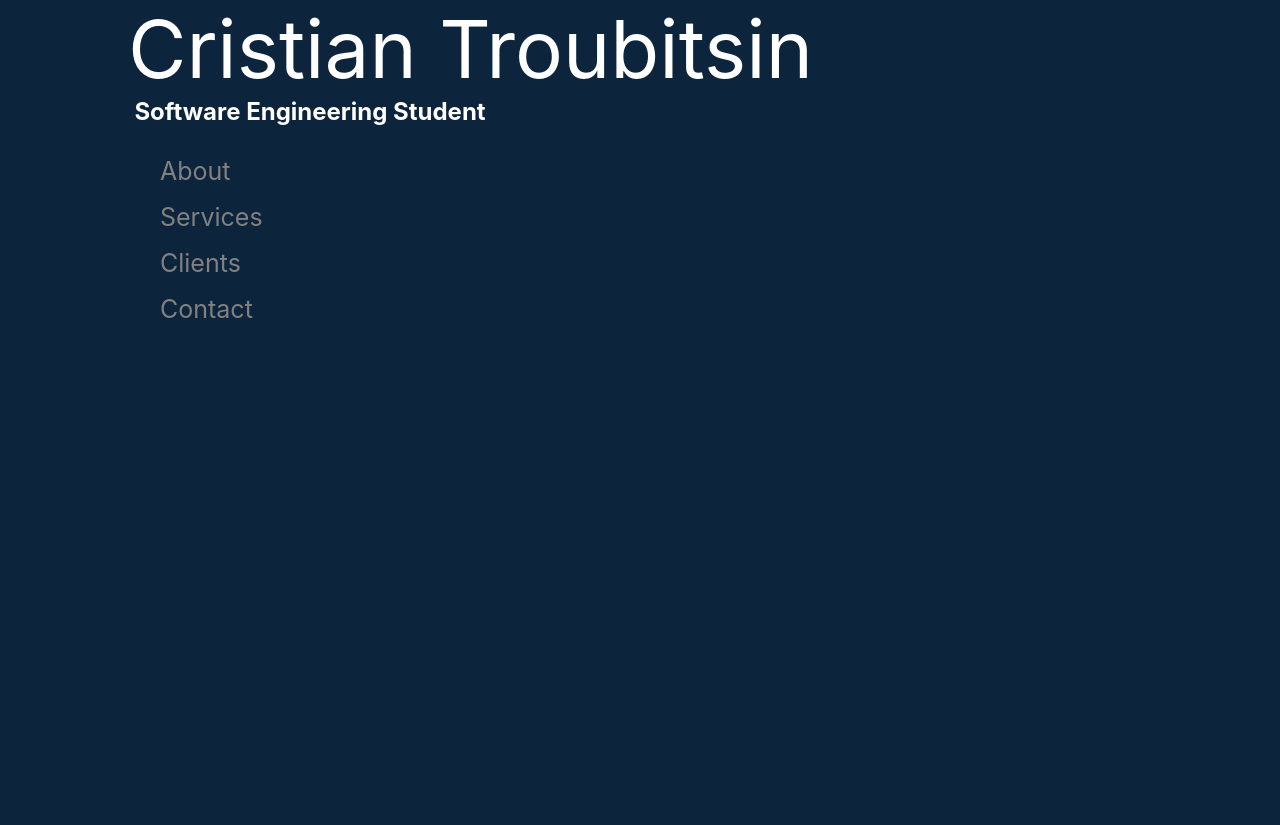
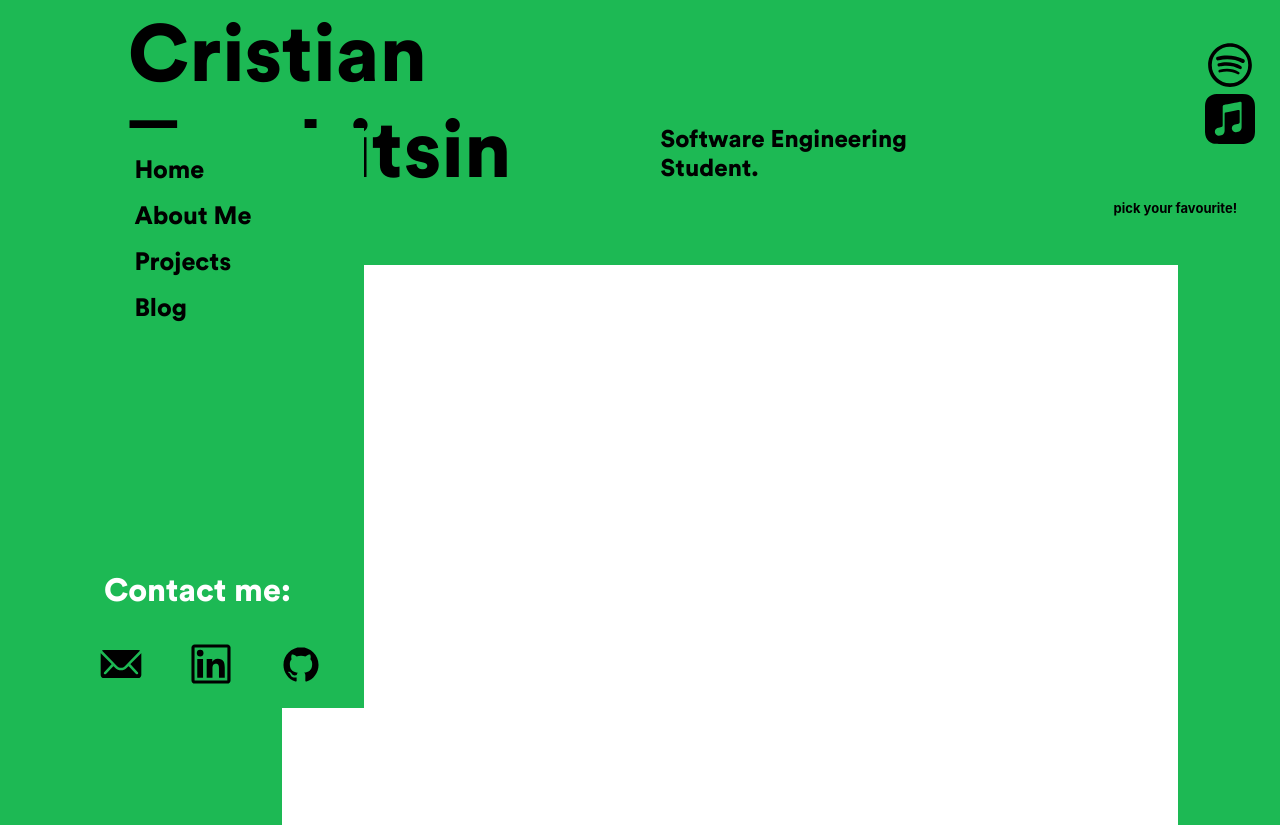
Before and after one commit to ctroubit/pw, a React (Create React App) app in the folder pw-ctroubit/: page /about in a window 1280 px wide. Before the commit the page ends 800 px from the top, so only its background shows below. Built offline with nearby package versions, Linux system fonts and the light colour scheme.

Commit message:
Added contact links and changed CSS styling

```diff
--- a/pw-ctroubit/package.json
+++ b/pw-ctroubit/package.json
@@ -8,7 +8,7 @@
     "@testing-library/user-event": "^13.5.0",
     "react": "^18.3.1",
     "react-dom": "^18.3.1",
-    "react-icons": "^5.2.0",
+    "react-icons": "^5.3.0",
     "react-router-dom": "^6.23.0",
     "react-scripts": "5.0.1",
     "styled-components": "^5.3.10",
--- a/pw-ctroubit/src/App.css
+++ b/pw-ctroubit/src/App.css
@@ -3,28 +3,8 @@
 
 }
 
-.App-logo {
-  height: 40vmin;
-  pointer-events: none;
+.bruh{
+  font-size: small;
+  margin-left: 87vw;
+  margin-top: auto;
 }
-
-@media (prefers-reduced-motion: no-preference) {
-  .App-logo {
-    animation: App-logo-spin infinite 20s linear;
-  }
-}
-
-.App-header {
-  background-color: #282c34;
-  min-height: 100vh;
-  display: flex;
-  flex-direction: column;
-  align-items: center;
-  justify-content: center;
-  font-size: calc(10px + 2vmin);
-  color: white;
-}
-
-.App-link {
-  color: #61dafb;
-}
--- a/pw-ctroubit/src/App.js
+++ b/pw-ctroubit/src/App.js
@@ -2,6 +2,7 @@ import React from "react";
 import "./App.css";
 import Navbar from "./components/Navbar";
 import Header from "./components/Header";
+import About from "./components/About";
 import {
     BrowserRouter as Router,
     Routes,
@@ -15,7 +16,9 @@ function App() {
     return (
         <>
         <Header/>
+        <h1 className="bruh">pick your favourite!</h1>
         <Navbar></Navbar>
+        <About></About>
         </>
 
     );
--- /dev/null
+++ b/pw-ctroubit/src/components/About.css
@@ -0,0 +1,7 @@
+.AboutMain{
+    background-color: white;
+    width: 70vw;
+    height: 70vh;
+    margin-left: 22%;
+    margin-top: 0;
+}
--- /dev/null
+++ b/pw-ctroubit/src/components/About.js
@@ -0,0 +1,10 @@
+import React from "react";
+import "./About.css"
+const About = () =>{
+    return(
+        <div class="AboutMain">
+            hello!
+        </div>
+    );
+}
+export default About;
--- /dev/null
+++ b/pw-ctroubit/src/components/Colour.css
@@ -0,0 +1,5 @@
+.main{
+    width: 100px;
+    height: 100px;
+
+}
--- a/pw-ctroubit/src/components/Header.css
+++ b/pw-ctroubit/src/components/Header.css
@@ -1,11 +1,50 @@
 .Header{
-   color: white;
    font-size:500%;
-   margin-left: 10%;
+   color: black;
+   font-family: 'custom',sans-serif;
+   font-weight: 100;
+   margin-top: 1vh;
+}
+
+@font-face {
+    font-family: "custom";
+    src: url('./circular-std-2.ttf') format('truetype');
 }
 .subheader{
-    color:white;
     font-size: 150%;
-    margin-left: 10.5%;
+    margin-left: 0.5%;
     margin-top: auto;
+    color: black;
+    font-family: 'custom',sans-serif;
+
 }
+
+.main{
+    color: white;
+    margin-left: 10%;
+    display: flex;
+}
+
+.musDiv{
+    margin-top: 5vh;
+    margin-left: 22vw;
+}
+
+.spotify{
+color: black;
+}
+
+.spotify:hover{
+    color: #f1f1f1;
+    transition: 0.3s;
+}
+
+.apmusic{
+color: black;
+
+}
+
+.apmusic:hover{
+    color: #f1f1f1;
+    transition: 0.3s;
+}
--- a/pw-ctroubit/src/components/Header.js
+++ b/pw-ctroubit/src/components/Header.js
@@ -1,15 +1,20 @@
 import React from "react";
 import "./Header.css"
-
-const Header = () =>{
-    return(
-        <>
-        <header class="Header">Cristian Troubitsin</header>
-        <h1 class = "subheader">Software Engineering Student</h1>
-        </>
-    );
+import { AiOutlineSpotify } from "react-icons/ai";
+import { SiApplemusic } from "react-icons/si";
 
 
+
+export default function Header(){
+    return(
+        <div class = "main">
+        <header class="Header">Cristian Troubitsin</header>
+        <h1 class = "subheader">Software Engineering Student.</h1>
+        <div className="musDiv">
+        <AiOutlineSpotify className="spotify" size={50}/>
+        <SiApplemusic className="apmusic" size = {50}/>
+        </div>
+        </div>
+
+    );
 }
-
-export default Header;
--- a/pw-ctroubit/src/components/Navbar.css
+++ b/pw-ctroubit/src/components/Navbar.css
@@ -1,15 +1,20 @@
 .sidenav {
-  height: 50%;
-  width: 200px;
+  height: 70vh;
+  width:300px;
   position: fixed;
   z-index: 1;
   top: 0;
   left: 0;
-  background-color: #0C243C;
+  background-color: #1DB954;
   overflow-x: hidden;
   padding-top: 20px;
-  margin-left: 10%;
+  margin-left: 5%;
   margin-top: 10%;
+}
+
+@font-face {
+  font-family: "custom";
+  src: url('./circular-std-2.ttf') format('truetype');
 }
 
   /* The navigation menu links */
@@ -17,9 +22,10 @@
     padding: 8px 8px 8px 32px;
     text-decoration: none;
     font-size: 25px;
-    color: #818181;
+    color: black;
     display: block;
     transition: 0.3s;
+    font-family: 'custom',sans-serif;
   }
 
   /* When you mouse over the navigation links, change their color */
@@ -47,3 +53,32 @@
     .sidenav {padding-top: 15px;}
     .sidenav a {font-size: 18px;}
   }
+
+  .Contact{
+    margin-top: 30vh;
+    color: white;
+    font-family: 'custom',sans-serif;
+    margin-left: 40px;
+  }
+
+  .git:hover{
+    color: #f1f1f1;
+    transition: 0.3s;
+  }
+  .linked:hover{
+    color: #f1f1f1;
+    transition: 0.3s;
+  }
+  .mail:hover{
+    color: #f1f1f1;
+    transition: 0.3s;
+  }
+
+  .mainContact{
+    display: flex;
+    margin-right: 20px;
+  }
+
+.shitdiv{
+  margin-left: 3vw;
+}
--- a/pw-ctroubit/src/components/Navbar.js
+++ b/pw-ctroubit/src/components/Navbar.js
@@ -7,6 +7,10 @@ import {
     Route,
 } from "react-router-dom";
 
+import { DiGithubBadge} from "react-icons/di";
+import {IoIosMail} from "react-icons/io";
+import { AiOutlineLinkedin } from "react-icons/ai";
+
 const Navbar = () => {
 
     return (
@@ -14,10 +18,26 @@ const Navbar = () => {
         <>
         <Router>
         <div id="mySidenav" class="sidenav">
-            <a href="#">About</a>
-            <a href="#">Services</a>
-            <a href="#">Clients</a>
-            <a href="#">Contact</a>
+            <div className="shitdiv">
+            <a href="#">Home</a>
+            <a href="#">About Me</a>
+            <a href="#">Projects</a>
+            <a href="#">Blog</a>
+            </div>
+
+            <h1 class="Contact">Contact me:</h1>
+
+            <div className="mainContact">
+
+                <a href="mailto:ctroubit@uwo.ca" target="_blank"><IoIosMail className="mail" size={50} /></a>
+                <a href="https://www.linkedin.com/in/cristiantroubitsin/" target="_blank"><AiOutlineLinkedin className = "linked" size={50}/></a>
+                <a href="https://github.com/ctroubit" target="_blank"><DiGithubBadge  className = "git" size={50} /></a>
+
+
+
+            </div>
+
+
             </div>
 
             <div id="main">
--- a/pw-ctroubit/src/index.css
+++ b/pw-ctroubit/src/index.css
@@ -5,7 +5,7 @@ body {
     sans-serif;
   -webkit-font-smoothing: antialiased;
   -moz-osx-font-smoothing: grayscale;
-  background-color:#0C243C;
+  background-color:#1DB954;
 }
 
 code {
```
Also changed, not shown: pw-ctroubit/src/components/Colour.js (added, +12 -0 lines), pw-ctroubit/src/components/circular-std-2.ttf (added), 1 other file (tests, documents, lock files or other folders).
